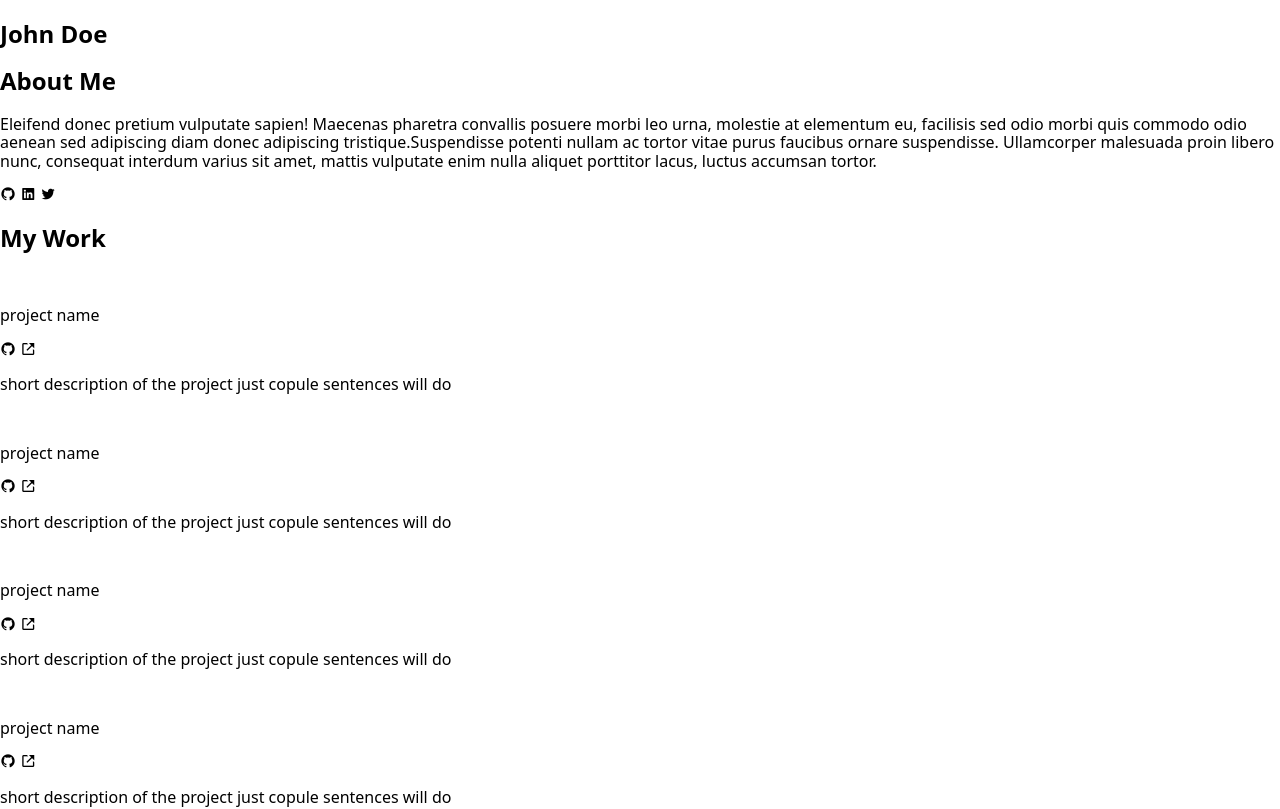
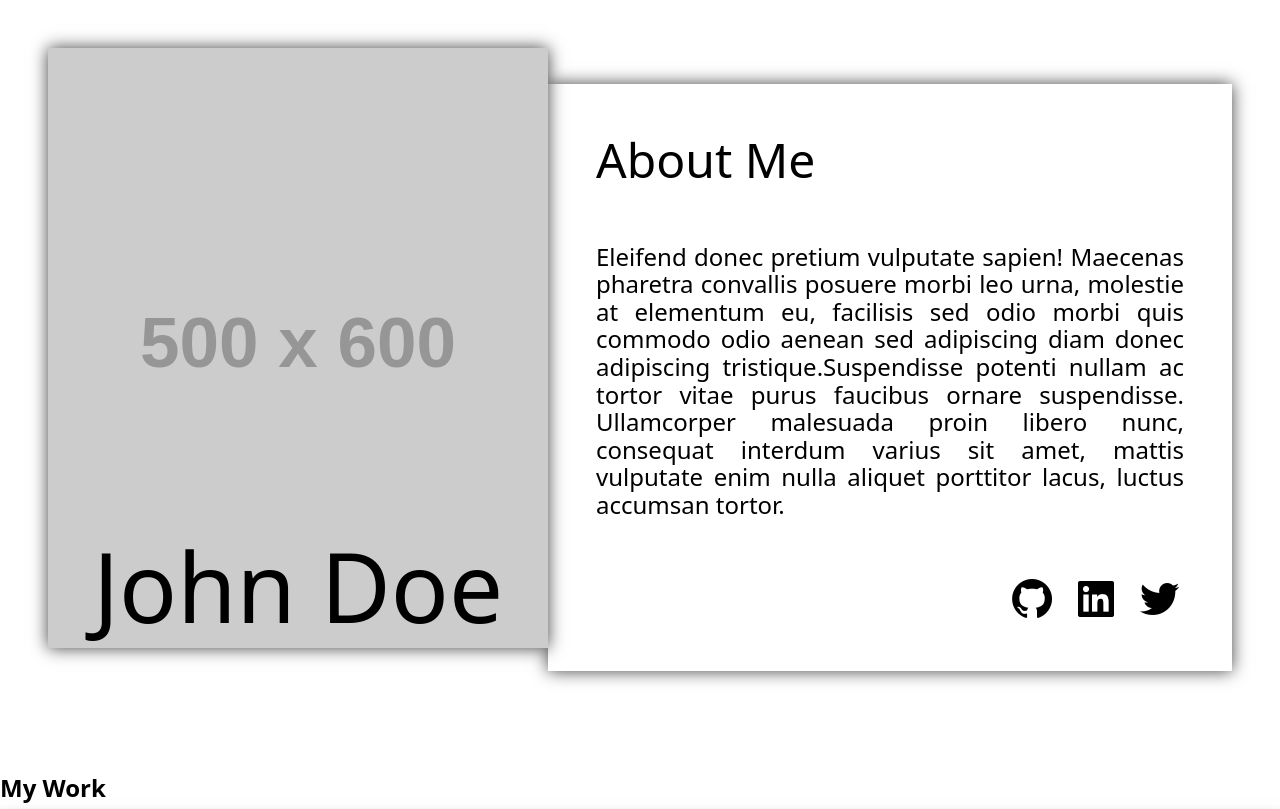
Before and after one commit to LydosSky/odin-homepage, a plain HTML site: page index.html in a window 1280 px wide. Shown: the top 809 px of the page. Drawn offline with nearby package versions, Linux system fonts and the light colour scheme; placeholder pictures from the web are drawn by us.

Commit message:
feat: about me section styles without background

```diff
--- a/index.html
+++ b/index.html
@@ -12,7 +12,9 @@
   </head>
   <body>
     <section id="about-me">
-      <h1>John Doe</h1>
+      <div class="about-me-image">
+        <h1>John Doe</h1>
+      </div>
       <div class="card">
         <h2>About Me</h2>
         <p>
--- a/styles.css
+++ b/styles.css
@@ -0,0 +1,57 @@
+#about-me {
+  display: flex;
+  padding: 3rem;
+}
+
+#about-me .about-me-image {
+  width: 500px;
+  height: 600px;
+  position: relative;
+  box-shadow: 0px 0px 1rem 0px rgba(0, 0, 0, 0.75);
+  background-image: url("https://placehold.co/500x600");
+  flex-shrink: 0;
+}
+
+#about-me h1 {
+  text-align: center;
+  width: 100%;
+  margin: 0;
+  font-weight: 400;
+  font-size: 6rem;
+  position: absolute;
+  left: 50%;
+  transform: translate(-50%, -50%);
+  bottom: -3rem;
+}
+
+#about-me .card {
+  margin: 3% 0;
+  padding: 3rem;
+  display: flex;
+  flex-direction: column;
+  gap: 2rem;
+}
+
+#about-me .card h2 {
+  margin: 0;
+  font-size: 3rem;
+  font-weight: 400;
+}
+
+#about-me .card p {
+  font-weight: 400;
+  text-align: justify;
+  font-size: 1.5rem;
+}
+
+#about-me .card .icons {
+  display: flex;
+  justify-content: right;
+  font-size: 3rem;
+  gap: 1rem;
+}
+
+.card {
+  background-color: white;
+  box-shadow: 0px 0px 1rem 0px rgba(0, 0, 0, 0.75);
+}
```
